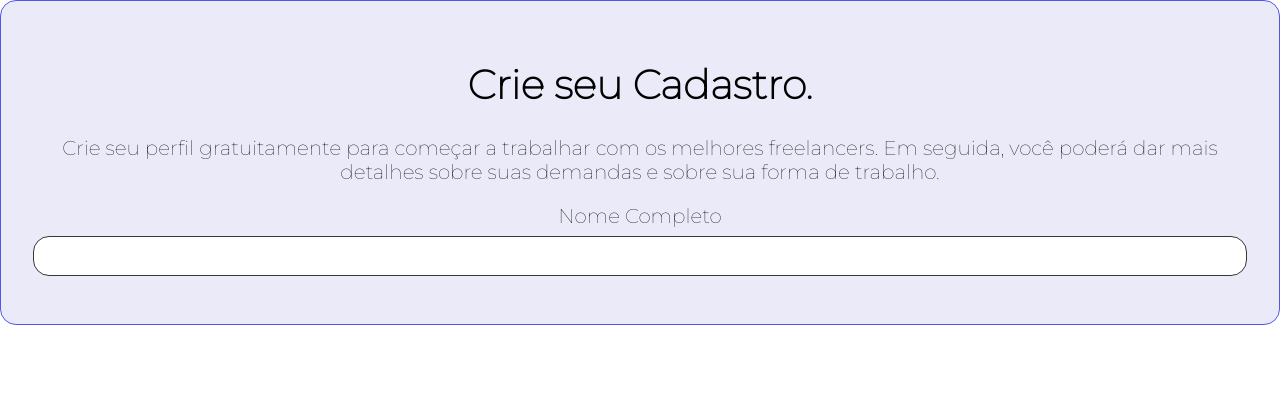
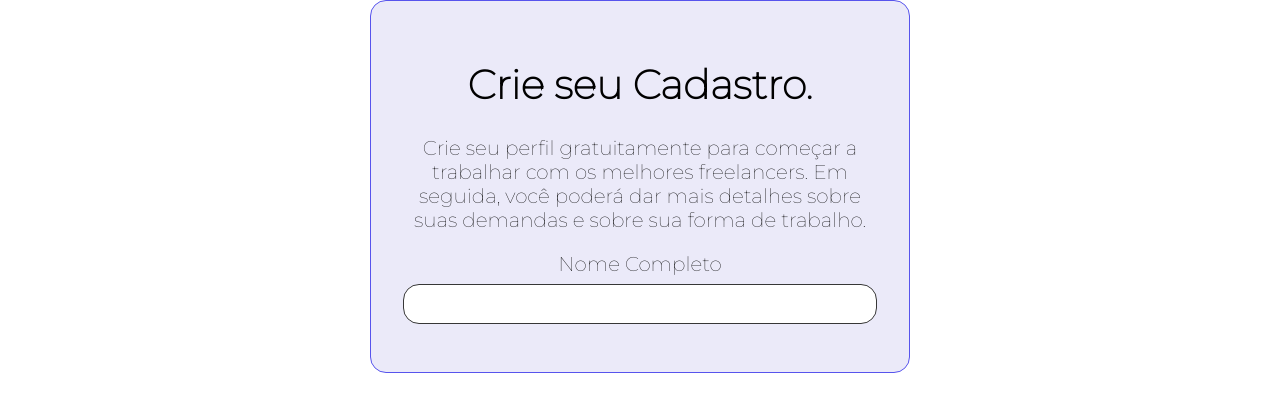
Before and after one commit to chiquinelli-bia/freelando, a React (Vite) app: page / in a window 1280 px wide. Shown: the top 412 px of the page. Built offline with nearby package versions, Linux system fonts and the light colour scheme.

Commit message:
feat(dependecies): instala biblioteca react grid system e implementa

```diff
--- a/package.json
+++ b/package.json
@@ -13,7 +13,8 @@
     "@emotion/react": "^11.14.0",
     "@emotion/styled": "^11.14.1",
     "react": "^19.2.6",
-    "react-dom": "^19.2.6"
+    "react-dom": "^19.2.6",
+    "react-grid-system": "^8.2.1"
   },
   "devDependencies": {
     "@eslint/js": "^10.0.1",
--- a/src/App.jsx
+++ b/src/App.jsx
@@ -3,24 +3,31 @@
 import Estilos from "./componentes/estilosGlobais/estilos";
 import { Tipografia } from "./componentes/tipografia";
 import { CampoTexto } from "./componentes/campoTexto";
+import { Col, Container, Row } from "react-grid-system";
 
 function App() {
   return (
     <ProvedorTema>
       <Estilos />
+      <Container>
+        <Row justify="center">
+          <Col lg={6} md={8} sm={12}>
             <Card>
               <Tipografia variante="h1" componente="h1">
                 Crie seu Cadastro.
               </Tipografia>
               <Tipografia variante="body" componente="body">
-          Crie seu perfil gratuitamente para começar a trabalhar com os melhores
-          freelancers. Em seguida, você poderá dar mais detalhes sobre suas
-          demandas e sobre sua forma de trabalho.{" "}
+                Crie seu perfil gratuitamente para começar a trabalhar com os
+                melhores freelancers. Em seguida, você poderá dar mais detalhes
+                sobre suas demandas e sobre sua forma de trabalho.{" "}
               </Tipografia>
               <form>
                 <CampoTexto titulo="Nome Completo"></CampoTexto>
               </form>
             </Card>
+          </Col>
+        </Row>
+      </Container>
     </ProvedorTema>
   );
 }
```
Also changed, not shown: 1 other file (tests, documents, lock files or other folders). Lines whose indentation alone changed are shown as unchanged.
